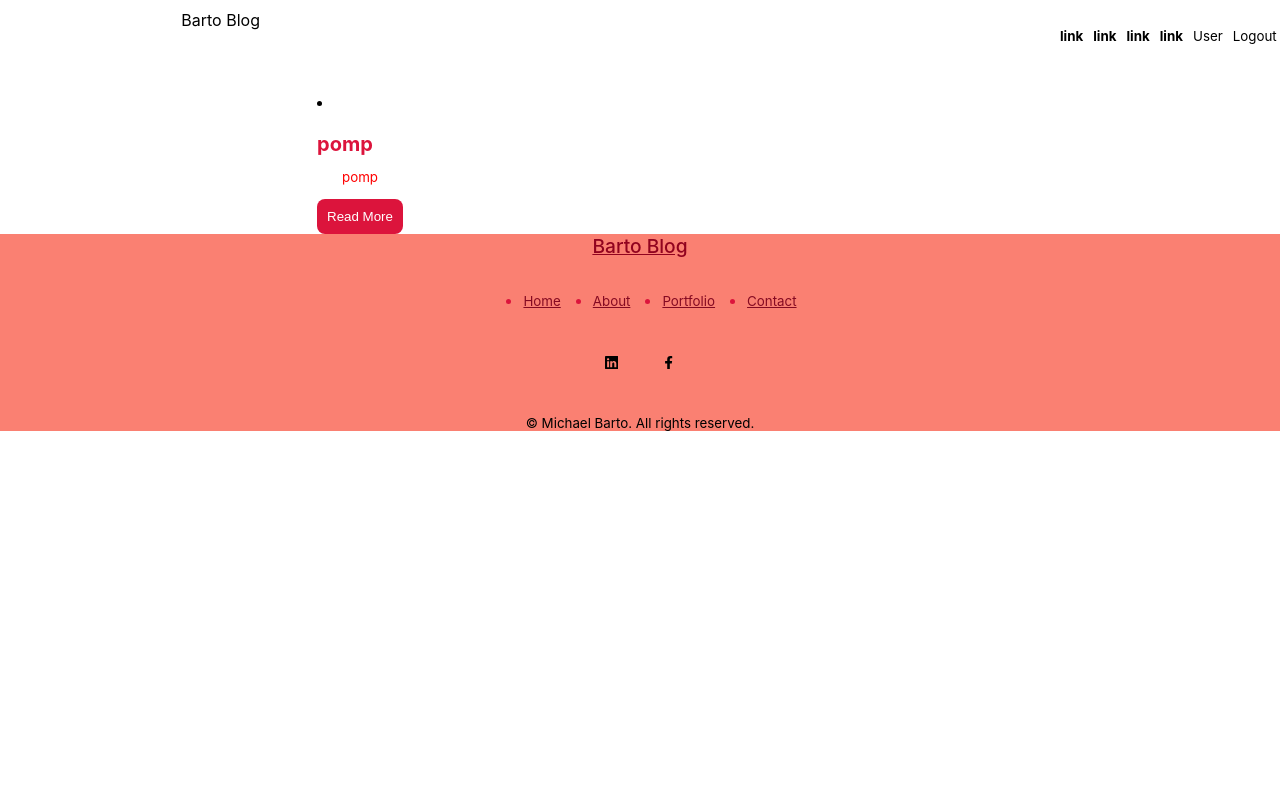
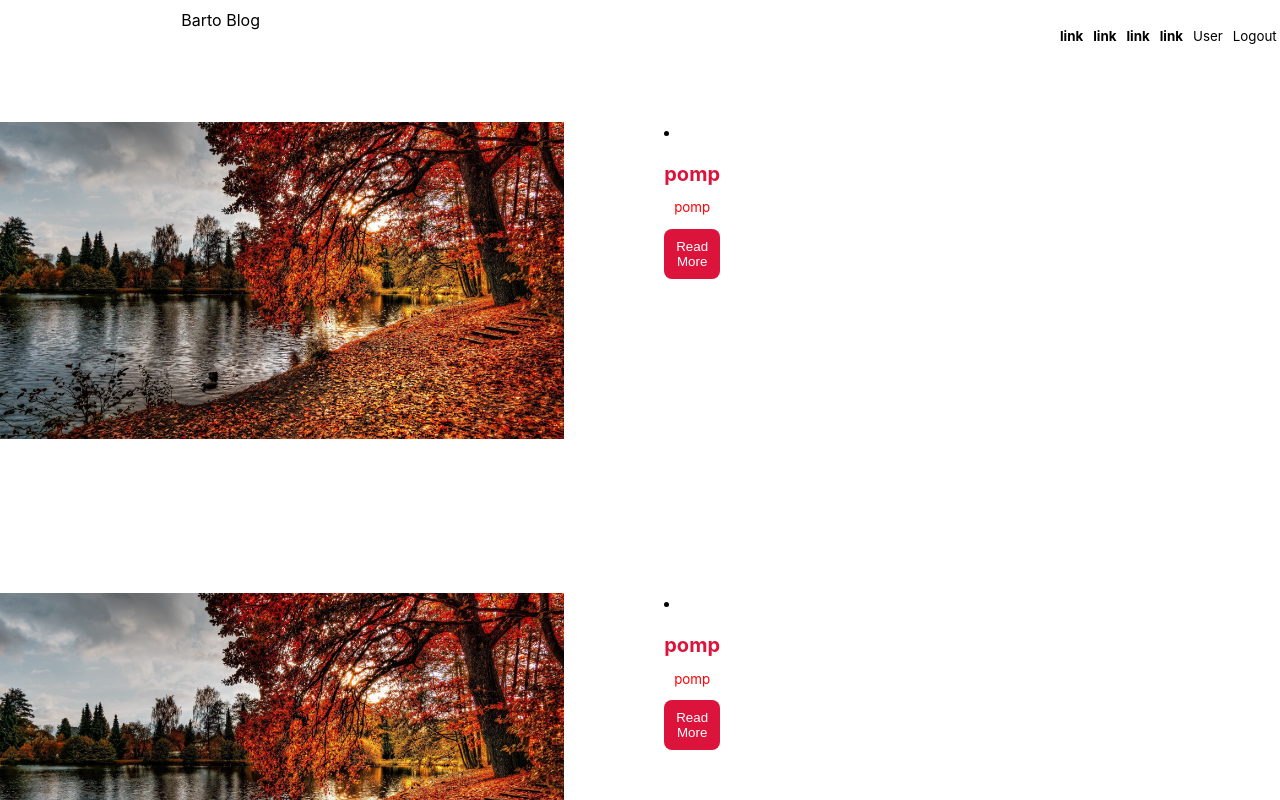
Before and after one commit to mbarto202/blog-website, a React (Create React App) app: page / in a window 1280 px wide. Shown: the top 800 px of the page. Built offline with nearby package versions, Linux system fonts and the light colour scheme.

Commit message:
format changes to post

```diff
--- a/src/components/footer.css
+++ b/src/components/footer.css
@@ -13,7 +13,7 @@
 }
 
 .ftlinks {
-    color: rgb(133, 10, 34);
+    color: rgb(0, 0, 0);
 }
 
 .permalinks {
--- a/src/pages/Home.jsx
+++ b/src/pages/Home.jsx
@@ -1,5 +1,6 @@
 import React from 'react'
 import './home.css'
+import fall from './fall.jpg'
 
 const Home = () => {
   const posts = [
@@ -7,7 +8,13 @@ const Home = () => {
       id: 1,
       title: "pomp",
       desc: "pomp",
-      img: ""}
+      img: fall},
+
+      {
+        id: 1,
+        title: "pomp",
+        desc: "pomp",
+        img: fall}
   ];
   return (
     <div className='home'>
@@ -18,11 +25,11 @@ const Home = () => {
               <img src={post.img} alt=""/>
             </div>
             <div className="content">
-              <li to={`/post/${post.id}`}>
+              <li className="link" to={`/post/${post.id}`}>
                 <h1>{post.title}</h1>
-                <p>{post.desc}</p>
-                <button>Read More</button>
               </li>
+              <p>{post.desc}</p>
+              <button>Read More</button>
             </div>
           </div>
         ))}
--- a/src/pages/home.css
+++ b/src/pages/home.css
@@ -2,4 +2,26 @@
     display: flex;
     width: 720px;
     justify-content: center;
+    .posts {
+        margin-top: 50px;
+        display: flex;
+        flex-direction: column;
+        gap: 150px;
+    }
+
+    .post {
+        display: flex;
+        gap: 100px;
+    }
+
+
+    img {
+        width: 100%;
+        max-height: 400px;
+    }
+
+
+    .content {
+        flex: 3;
+    }
 }
```
Also changed, not shown: src/pages/fall.jpg (added).
